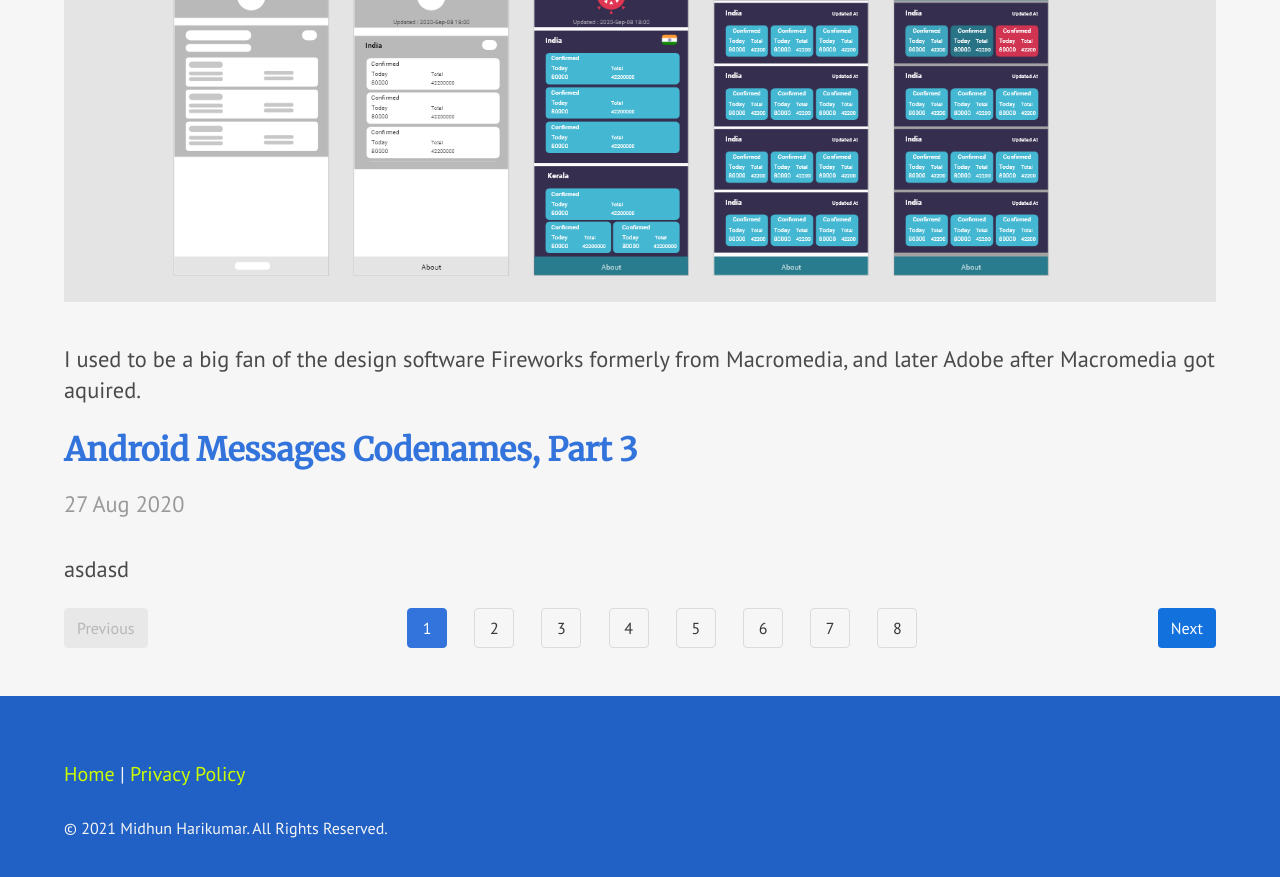
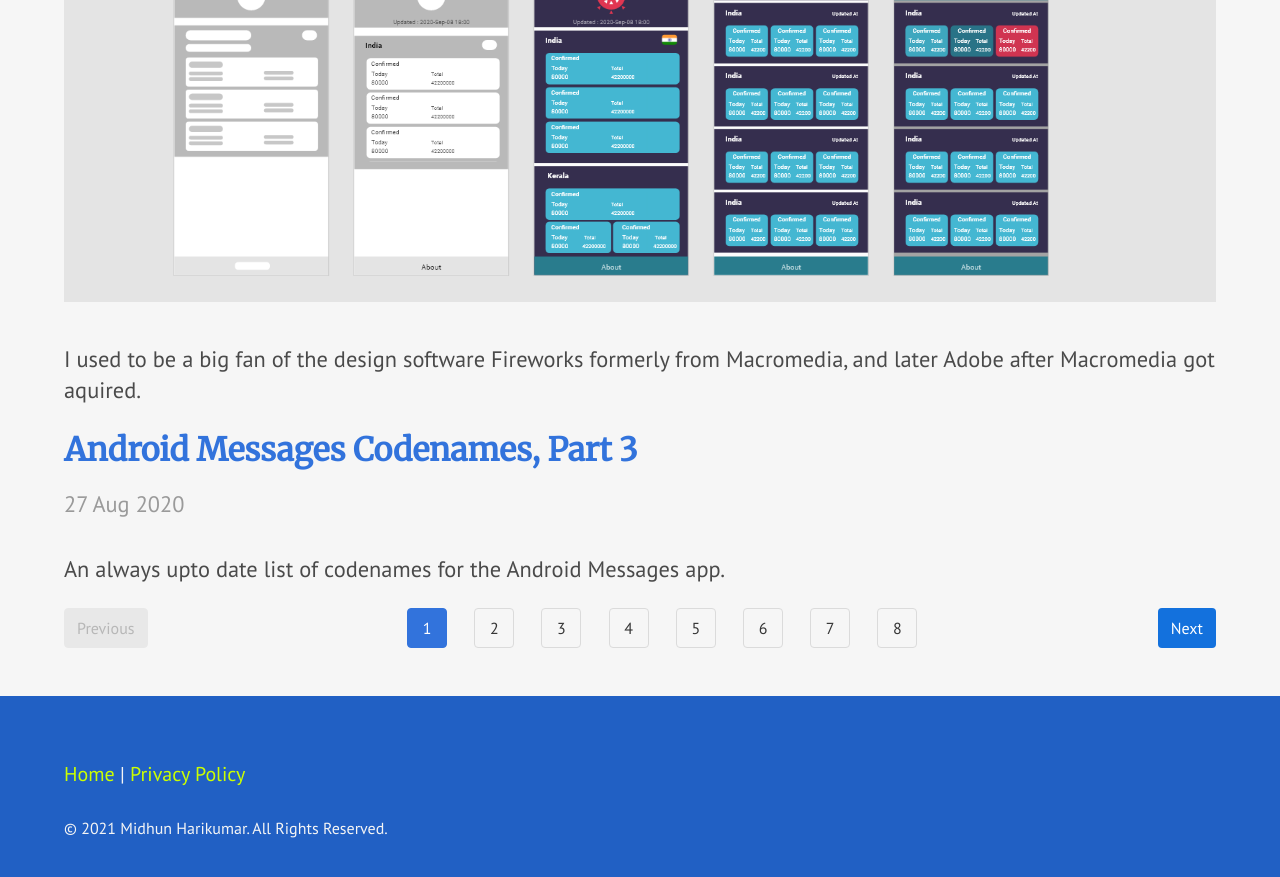
Before and after one commit to midhunhk/midhunhk.github.io, a Jekyll site: the page built from blog/index.html, in a window 1280 px wide and 900 px high, scrolled down 3460 px. Shown: the top 877 px of the window. Built offline with Jekyll 4.4.1, drawn with Linux system fonts in a browser that asks for light colours; nearby versions of some CDN libraries; the list of posts is cut into pages by our own code; a style sheet for code colours, icons or effects is not loaded.

Commit message:
Update 2020-08-27-android-messages-again.md

```diff
--- a/_posts/2020-08-27-android-messages-again.md
+++ b/_posts/2020-08-27-android-messages-again.md
@@ -2,13 +2,13 @@
 layout: post
 title: Android Messages Codenames, Part 3
 category: Review
-summary: asdasd
+summary: An always upto date list of codenames for the Android Messages app.
 comments: true
 tags: [app]
 ---
 This is another follow-up to my earlier posts in this series, which lists the codenames used by the Android Messags app, after [Musical Instruments](https://midhunhk.github.io/review/2018/09/06/android-messages-codenames/) and characters from [Dungeons and Dragons](https://midhunhk.github.io/review/2018/10/26/android-messages-mark-2/).
 
-With the Android team dicontinuing the highly awaited "dessert codename" of each major release, this seems like a good detour!
+With the Android team discontinuing the highly awaited "dessert codename" of each major release, this seems like a good detour!
 <!-- more -->
 
 This post will likely be updated with this series of codenames, which look like types of trees or shrubs.
```
